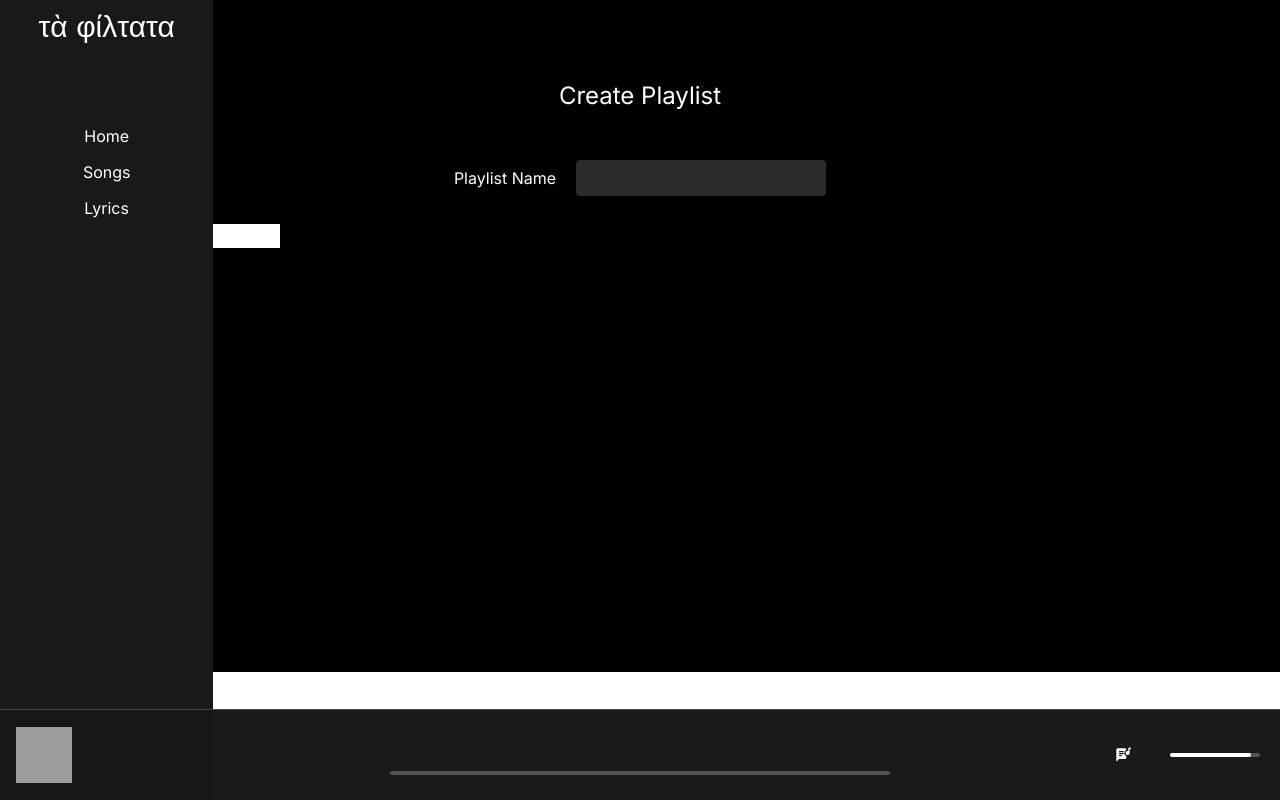
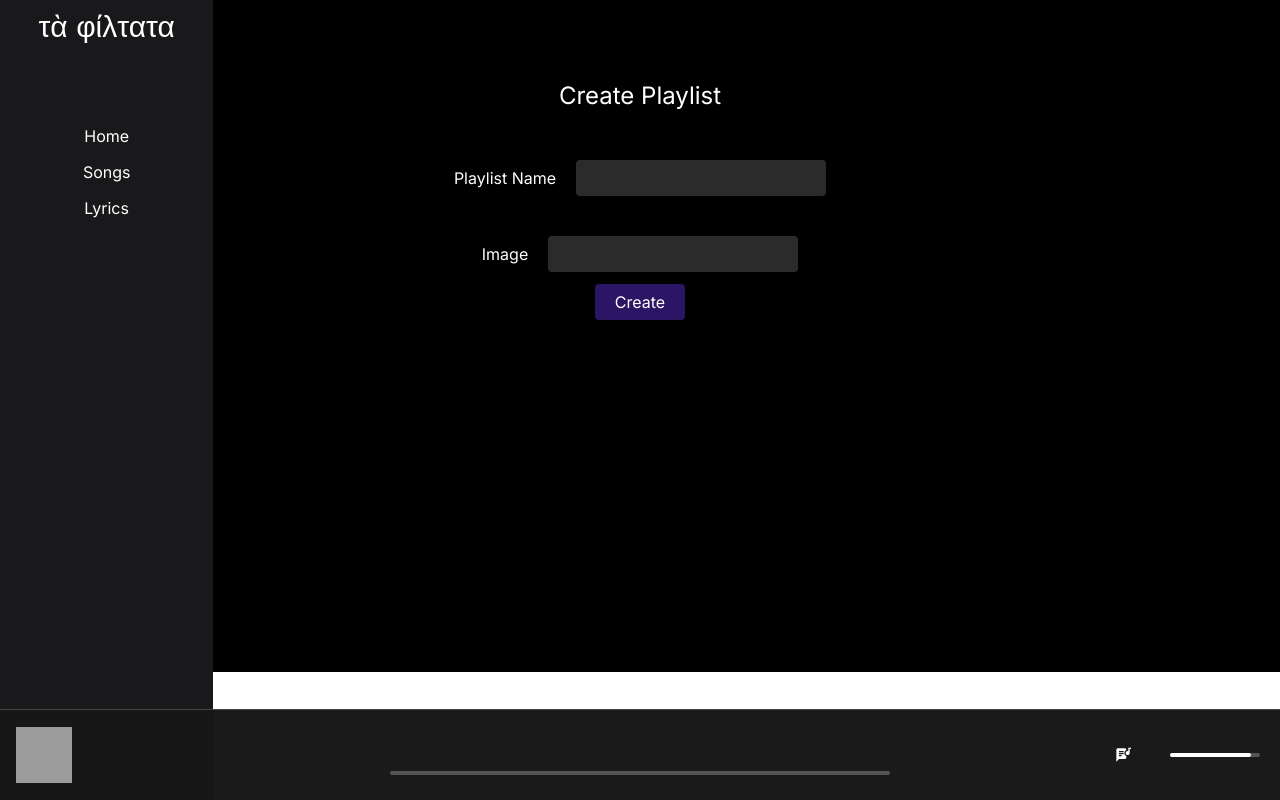
Before and after one commit to hedysnike/Audio-Player, a Next.js app: page /createplaylist in a window 1280 px wide. Built offline with nearby package versions, Linux system fonts and the light colour scheme; no server answers; the database is empty; grey boxes are pictures that could not be loaded; some icons are missing.

Commit message:
prisma scheme updated

```diff
--- a/src/pages/createplaylist.tsx
+++ b/src/pages/createplaylist.tsx
@@ -44,13 +44,16 @@ export default function () {
             </h2>
             <input className="bg-[#2b2b2b] py-1.5 px-2 rounded outline-none border-white" type="text" {...form.getInputProps("name")} />
             </div>
-            <div className="justify-between">
+            <div className="flex gap-5 py-3 items-center justify-center text-white">
+            <h2>
             Image
-
-            <input type="text" {...form.getInputProps("image")} />
+            </h2>
+            <input className="bg-[#2b2b2b] py-1.5 px-2 rounded outline-none border-white" {...form.getInputProps("image")} />
             </div>
             </div>
-            <button type="submit" className="text-white bg-[#186e4d]">submit</button>
+            <div className="flex items-center justify-center w-full">
+            <button type="submit" className="px-5 py-1.5 rounded text-white bg-[#2c1564]">Create</button>
+            </div>
           </form>
         </div>
       </Layout>
```
Also changed, not shown: 1 other file (tests, documents, lock files or other folders).
